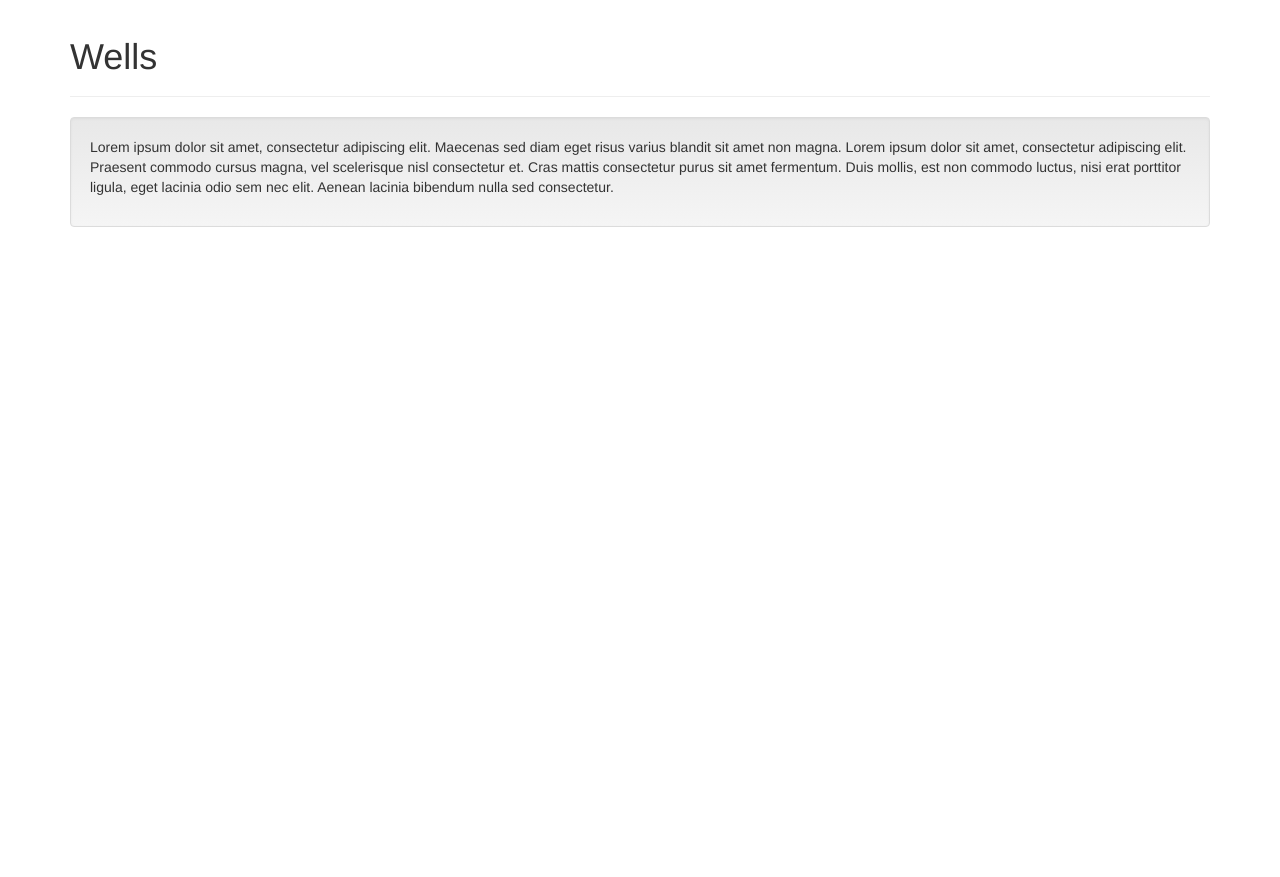
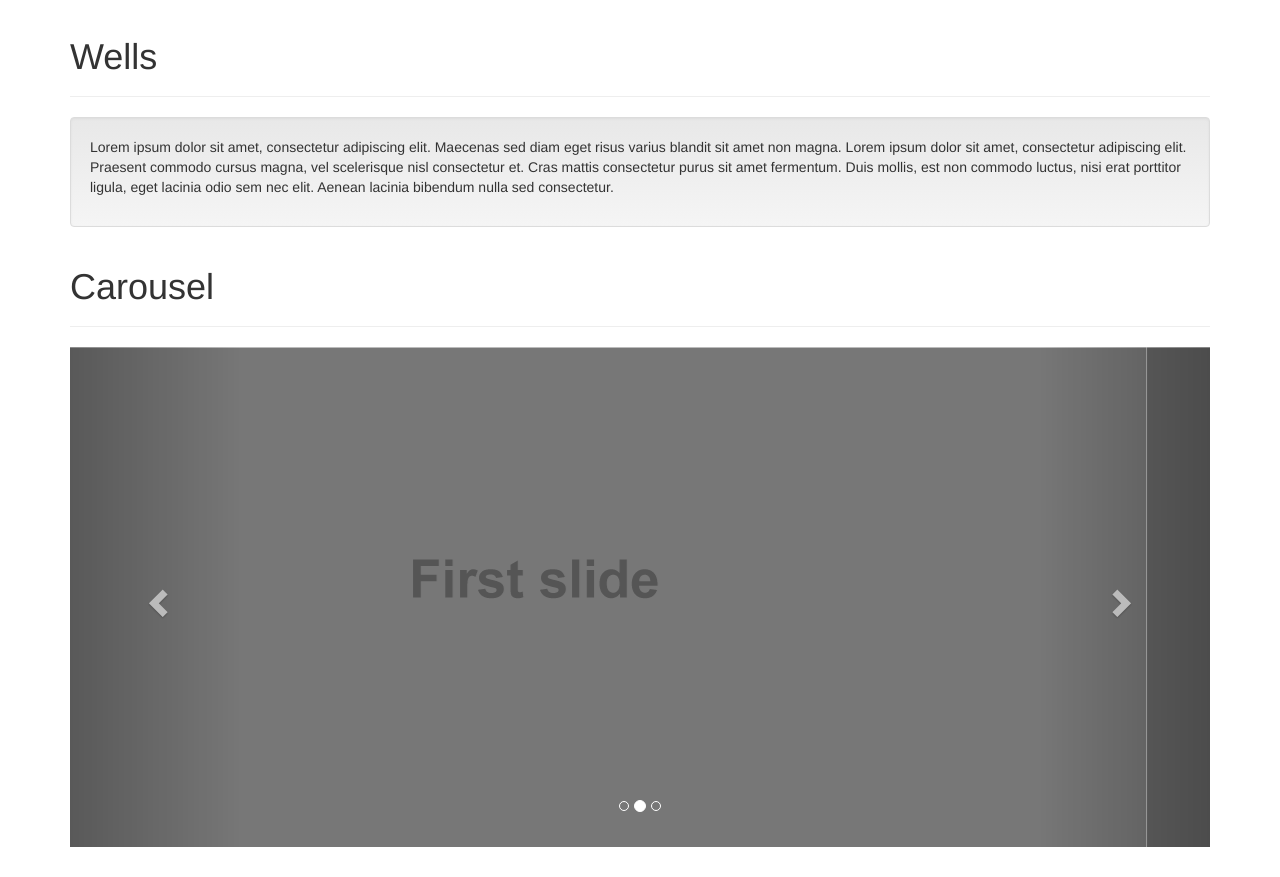
Before and after one commit to akokubo/bootstrap-sample, a plain HTML site: page index.html in a window 1280 px wide. Shown: the part 4285-5162 px from the top of the page. Before the commit the page ends 4562 px from the top, so only its background shows below. Drawn offline with nearby package versions, Linux system fonts and the light colour scheme.

Commit message:
カルーセルの追加

```diff
--- a/index.html
+++ b/index.html
@@ -577,6 +577,37 @@
         <p>Lorem ipsum dolor sit amet, consectetur adipiscing elit. Maecenas sed diam eget risus varius blandit sit amet non magna. Lorem ipsum dolor sit amet, consectetur adipiscing elit. Praesent commodo cursus magna, vel scelerisque nisl consectetur et. Cras mattis consectetur purus sit amet fermentum. Duis mollis, est non commodo luctus, nisi erat porttitor ligula, eget lacinia odio sem nec elit. Aenean lacinia bibendum nulla sed consectetur.</p>
       </div>
 
+
+      <div class="page-header">
+        <h1>Carousel</h1>
+      </div>
+      <div id="carousel-example-generic" class="carousel slide" data-ride="carousel">
+        <ol class="carousel-indicators">
+          <li data-target="#carousel-example-generic" data-slide-to="0" class="active"></li>
+          <li data-target="#carousel-example-generic" data-slide-to="1"></li>
+          <li data-target="#carousel-example-generic" data-slide-to="2"></li>
+        </ol>
+        <div class="carousel-inner" role="listbox">
+          <div class="item active">
+            <img src="1st.png" alt="First slide">
+          </div>
+          <div class="item">
+            <img src="2nd.png" alt="Second slide">
+          </div>
+          <div class="item">
+            <img src="3rd.png" alt="Third slide">
+          </div>
+        </div>
+        <a class="left carousel-control" href="#carousel-example-generic" role="button" data-slide="prev">
+          <span class="glyphicon glyphicon-chevron-left"></span>
+          <span class="sr-only">Previous</span>
+        </a>
+        <a class="right carousel-control" href="#carousel-example-generic" role="button" data-slide="next">
+          <span class="glyphicon glyphicon-chevron-right"></span>
+          <span class="sr-only">Next</span>
+        </a>
+      </div>
+
     </div> <!-- /container -->
 
     <!-- jQuery (necessary for Bootstrap's JavaScript plugins) -->
```
Also changed, not shown: 1st.png (added), 1st.svg (added), 2nd.png (added), 2nd.svg (added), 3rd.png (added), 3rd.svg (added).
